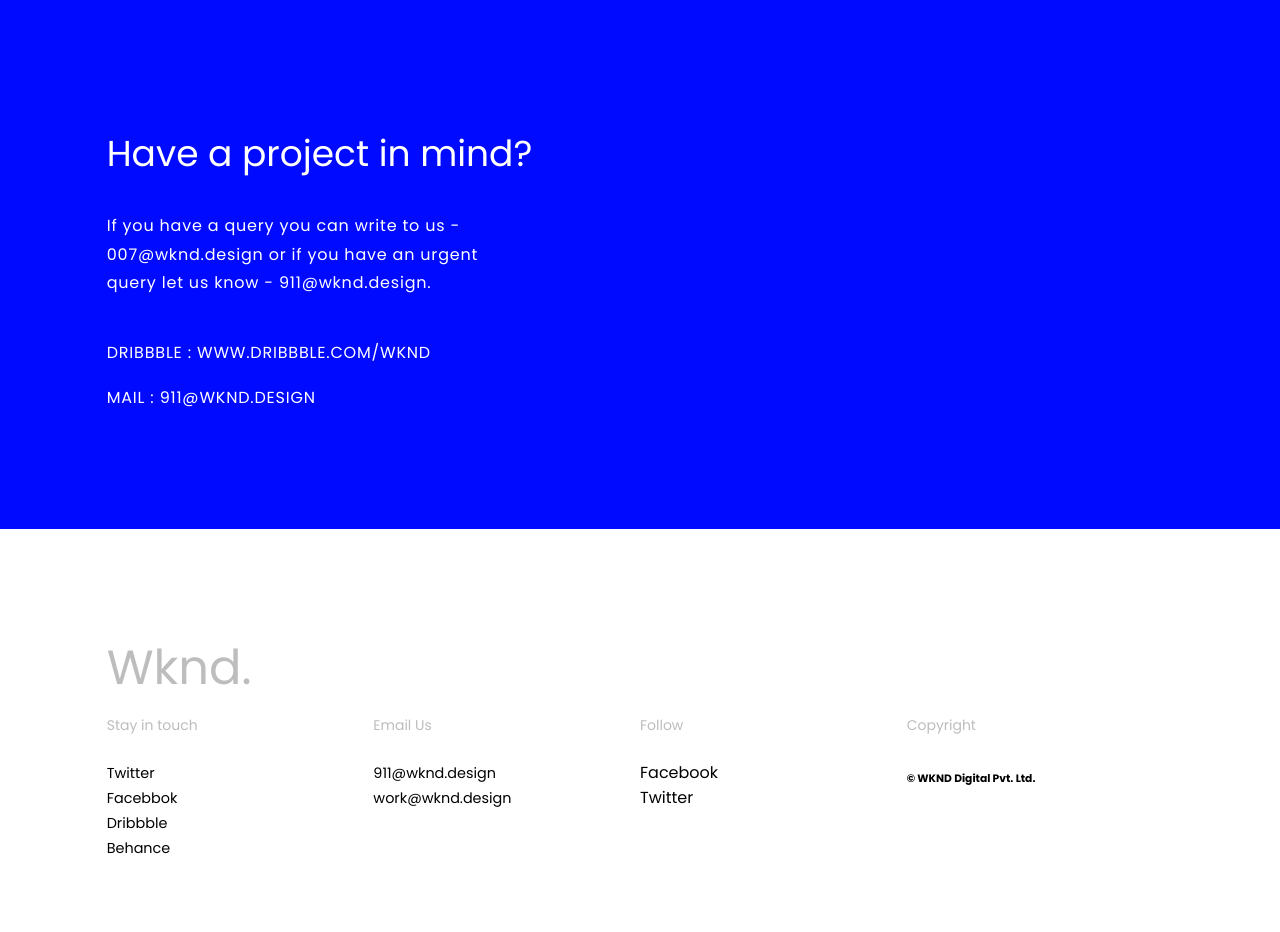
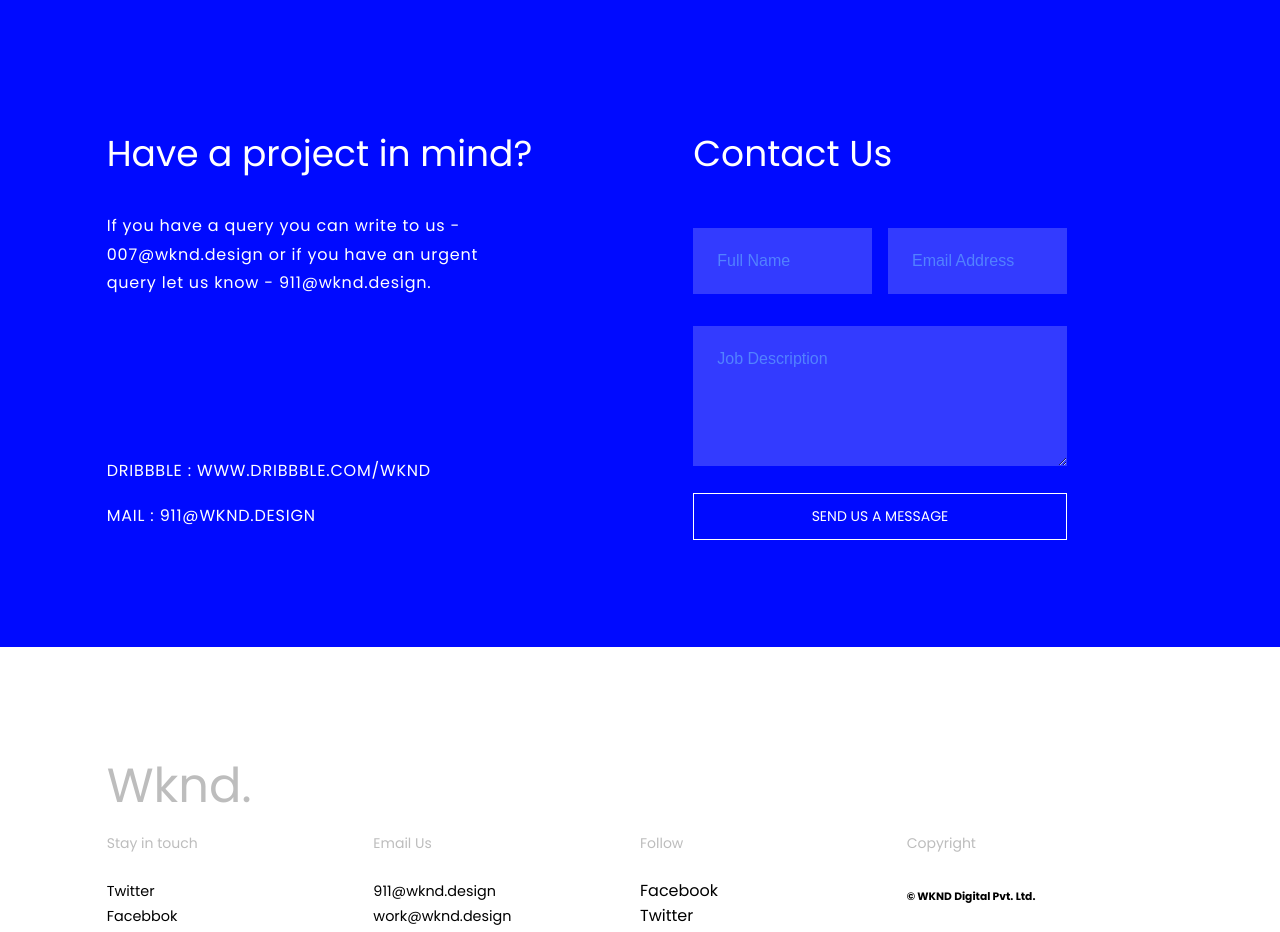
Before and after one commit to wkndstudio/wkndweb, a website: page index.html in a window 1280 px wide. Shown: the part 3320-4252 px from the top of the page. Drawn offline with nearby package versions, Linux system fonts and the light colour scheme.

Commit message:
form action update

```diff
--- a/index.html
+++ b/index.html
@@ -148,7 +148,7 @@
 							<p class="description clr-light">MAIL : 911@WKND.DESIGN</p>
 						</div>
 					</div>
-<!-- 					<div class="contact__right">
+					<div class="contact__right">
 						<h2 class="clr-light">Contact Us</h2>
 						<form action="https://formspree.io/911@wknd.design" method="POST">
 							<div class="contact__right__details">
@@ -158,7 +158,7 @@
 							<textarea name="message" id="" cols="30" rows="5" placeholder="Job Description"></textarea>
 							<button class="contact_btn">Send us a message</button>
 						</form>
-					</div> -->
+					</div>
 				</div>
 			</section>
 
```
